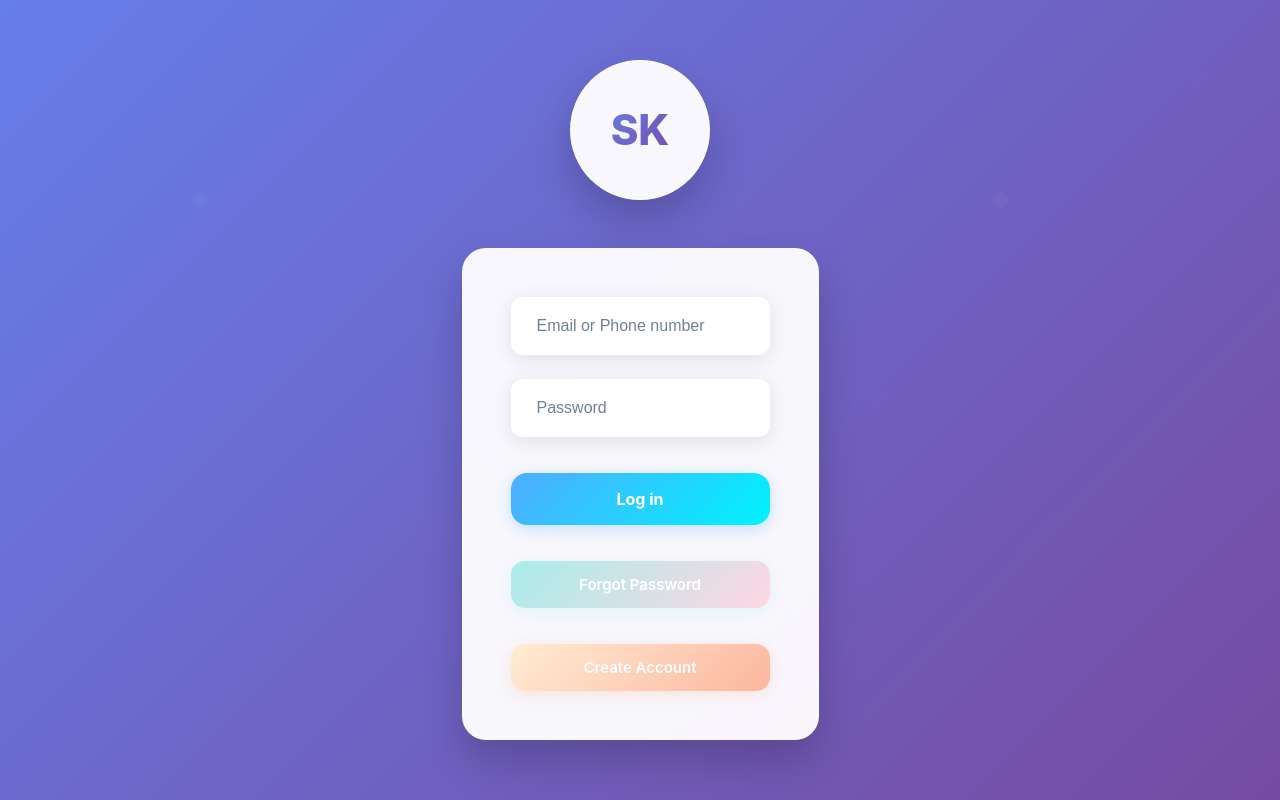
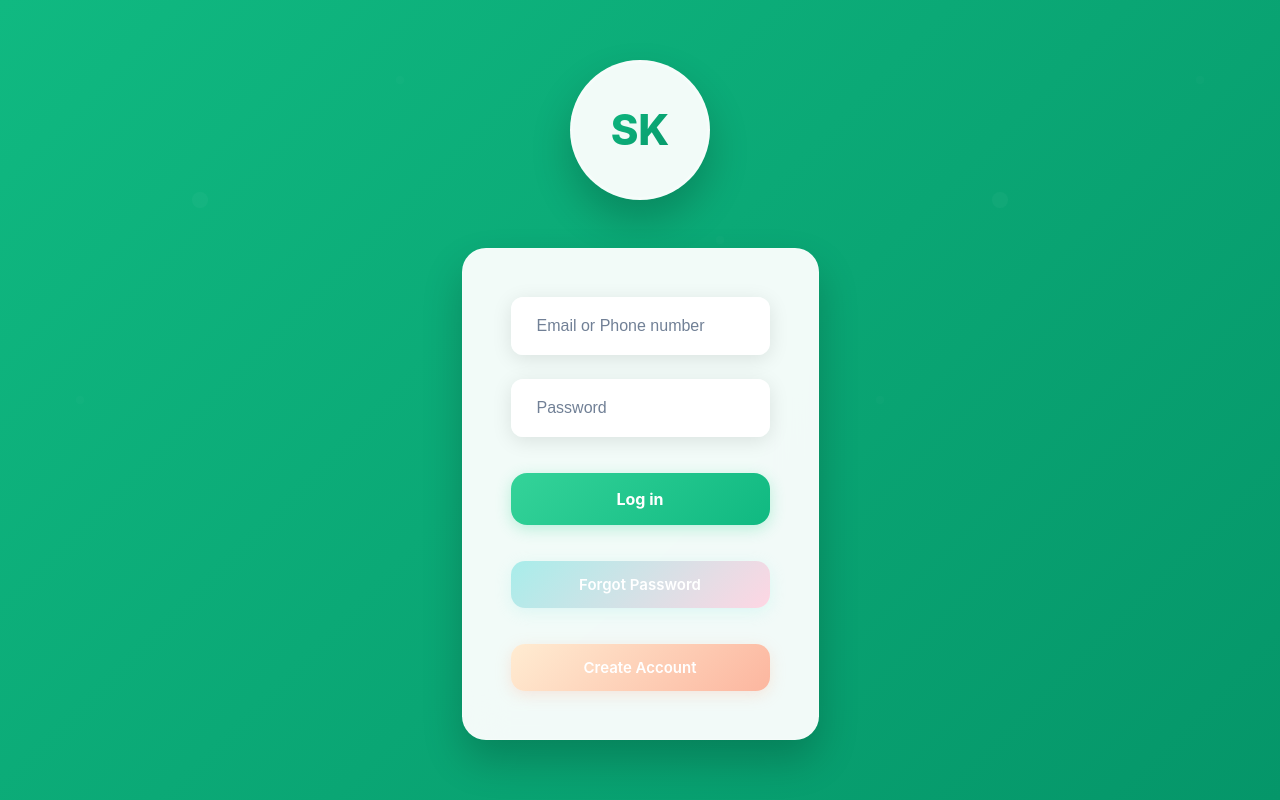
Before and after one commit to namnayit/social-app, a React (Vite) app: page /login in a window 1280 px wide. Built offline with nearby package versions, Linux system fonts and the light colour scheme.

Commit message:
Update primary color to green

```diff
--- a/src/App.css
+++ b/src/App.css
@@ -6,7 +6,7 @@
 
 body {
   font-family: -apple-system, BlinkMacSystemFont, 'Segoe UI', 'Roboto', 'Inter', sans-serif;
-  background: linear-gradient(135deg, #667eea 0%, #764ba2 100%);
+  background: linear-gradient(135deg, #10b981 0%, #059669 100%);
   color: #1a202c;
   line-height: 1.6;
   min-height: 100vh;
@@ -20,14 +20,14 @@ body {
 .btn {
   padding: 12px 24px;
   border: none;
-  background: linear-gradient(135deg, #667eea 0%, #764ba2 100%);
+  background: linear-gradient(135deg, #10b981 0%, #059669 100%);
   color: #ffffff;
   font-size: 14px;
   font-weight: 600;
   cursor: pointer;
   transition: all 0.3s ease;
   border-radius: 12px;
-  box-shadow: 0 4px 15px rgba(102, 126, 234, 0.3);
+  box-shadow: 0 4px 15px rgba(16, 185, 129, 0.3);
   position: relative;
   overflow: hidden;
 }
@@ -49,7 +49,7 @@ body {
 
 .btn:hover {
   transform: translateY(-2px);
-  box-shadow: 0 8px 25px rgba(102, 126, 234, 0.4);
+  box-shadow: 0 8px 25px rgba(16, 185, 129, 0.4);
 }
 
 .btn:active {
@@ -57,12 +57,12 @@ body {
 }
 
 .btn-primary {
-  background: linear-gradient(135deg, #4facfe 0%, #00f2fe 100%);
-  box-shadow: 0 4px 15px rgba(79, 172, 254, 0.3);
+  background: linear-gradient(135deg, #34d399 0%, #10b981 100%);
+  box-shadow: 0 4px 15px rgba(52, 211, 153, 0.3);
 }
 
 .btn-primary:hover {
-  box-shadow: 0 8px 25px rgba(79, 172, 254, 0.4);
+  box-shadow: 0 8px 25px rgba(52, 211, 153, 0.4);
 }
 
 .btn-secondary {
@@ -90,8 +90,8 @@ body {
 
 .input:focus {
   outline: none;
-  border-color: #4facfe;
-  box-shadow: 0 0 0 3px rgba(79, 172, 254, 0.1), 0 4px 20px rgba(0, 0, 0, 0.15);
+  border-color: #10b981;
+  box-shadow: 0 0 0 3px rgba(16, 185, 129, 0.1), 0 4px 20px rgba(0, 0, 0, 0.15);
   transform: translateY(-1px);
 }
 
@@ -123,7 +123,7 @@ body {
 .logo {
   font-size: 28px;
   font-weight: 800;
-  background: linear-gradient(135deg, #667eea 0%, #764ba2 100%);
+  background: linear-gradient(135deg, #10b981 0%, #059669 100%);
   -webkit-background-clip: text;
   -webkit-text-fill-color: transparent;
   background-clip: text;
@@ -180,10 +180,10 @@ body {
 }
 
 ::-webkit-scrollbar-thumb {
-  background: linear-gradient(135deg, #667eea 0%, #764ba2 100%);
+  background: linear-gradient(135deg, #10b981 0%, #059669 100%);
   border-radius: 4px;
 }
 
 ::-webkit-scrollbar-thumb:hover {
-  background: linear-gradient(135deg, #764ba2 0%, #667eea 100%);
+  background: linear-gradient(135deg, #059669 0%, #10b981 100%);
 }
--- a/src/components/EventPage/EventPage.css
+++ b/src/components/EventPage/EventPage.css
@@ -1,5 +1,5 @@
 .event-page {
-  background: linear-gradient(135deg, #667eea 0%, #764ba2 100%);
+  background: linear-gradient(135deg, #10b981 0%, #059669 100%);
   min-height: 100vh;
   padding: 20px 0;
 }
@@ -77,7 +77,7 @@
 }
 
 .field-link {
-  background: linear-gradient(135deg, #4facfe 0%, #00f2fe 100%);
+  background: linear-gradient(135deg, #34d399 0%, #10b981 100%);
   -webkit-background-clip: text;
   -webkit-text-fill-color: transparent;
   background-clip: text;
@@ -123,9 +123,9 @@
 }
 
 .event-btn.active {
-  background: linear-gradient(135deg, #4facfe 0%, #00f2fe 100%);
+  background: linear-gradient(135deg, #34d399 0%, #10b981 100%);
   color: #ffffff;
-  box-shadow: 0 8px 25px rgba(79, 172, 254, 0.4);
+  box-shadow: 0 8px 25px rgba(52, 211, 153, 0.4);
   transform: translateY(-2px);
 }
 
@@ -160,7 +160,7 @@
   margin-bottom: 20px;
   font-size: 18px;
   font-weight: 700;
-  background: linear-gradient(135deg, #667eea 0%, #764ba2 100%);
+  background: linear-gradient(135deg, #10b981 0%, #059669 100%);
   -webkit-background-clip: text;
   -webkit-text-fill-color: transparent;
   background-clip: text;
@@ -177,7 +177,7 @@
 
 .stat-item:hover {
   padding-left: 8px;
-  background: rgba(102, 126, 234, 0.05);
+  background: rgba(16, 185, 129, 0.05);
   border-radius: 8px;
   margin: 0 -8px;
   padding: 16px 16px;
@@ -190,7 +190,7 @@
 .stat-number {
   font-size: 28px;
   font-weight: 800;
-  background: linear-gradient(135deg, #4facfe 0%, #00f2fe 100%);
+  background: linear-gradient(135deg, #34d399 0%, #10b981 100%);
   -webkit-background-clip: text;
   -webkit-text-fill-color: transparent;
   background-clip: text;
--- a/src/components/FeedPage/FeedPage.css
+++ b/src/components/FeedPage/FeedPage.css
@@ -1,5 +1,5 @@
 .feed-page {
-  background: linear-gradient(135deg, #667eea 0%, #764ba2 100%);
+  background: linear-gradient(135deg, #10b981 0%, #059669 100%);
   min-height: 100vh;
   padding: 20px 0;
 }
@@ -168,7 +168,7 @@
   margin-bottom: 20px;
   font-size: 18px;
   font-weight: 700;
-  background: linear-gradient(135deg, #667eea 0%, #764ba2 100%);
+  background: linear-gradient(135deg, #10b981 0%, #059669 100%);
   -webkit-background-clip: text;
   -webkit-text-fill-color: transparent;
   background-clip: text;
@@ -185,7 +185,7 @@
 
 .trending-item:hover {
   padding-left: 8px;
-  background: rgba(102, 126, 234, 0.05);
+  background: rgba(16, 185, 129, 0.05);
   border-radius: 8px;
   margin: 0 -8px 16px -8px;
   padding: 12px 16px;
@@ -197,7 +197,7 @@
 }
 
 .trend-tag {
-  background: linear-gradient(135deg, #4facfe 0%, #00f2fe 100%);
+  background: linear-gradient(135deg, #34d399 0%, #10b981 100%);
   -webkit-background-clip: text;
   -webkit-text-fill-color: transparent;
   background-clip: text;
--- a/src/components/LoginPage/LoginPage.css
+++ b/src/components/LoginPage/LoginPage.css
@@ -3,7 +3,7 @@
   display: flex;
   align-items: center;
   justify-content: center;
-  background: linear-gradient(135deg, #667eea 0%, #764ba2 100%);
+  background: linear-gradient(135deg, #10b981 0%, #059669 100%);
   padding: 20px;
   position: relative;
   overflow: hidden;
@@ -70,7 +70,7 @@
 .logo-text {
   font-size: 42px;
   font-weight: 800;
-  background: linear-gradient(135deg, #667eea 0%, #764ba2 100%);
+  background: linear-gradient(135deg, #10b981 0%, #059669 100%);
   -webkit-background-clip: text;
   -webkit-text-fill-color: transparent;
   background-clip: text;
--- a/src/components/Navigation/Navigation.css
+++ b/src/components/Navigation/Navigation.css
@@ -21,7 +21,7 @@
   left: -100%;
   width: 100%;
   height: 100%;
-  background: linear-gradient(135deg, #667eea 0%, #764ba2 100%);
+  background: linear-gradient(135deg, #10b981 0%, #059669 100%);
   transition: left 0.3s ease;
   z-index: -1;
   border-radius: 12px;
@@ -34,7 +34,7 @@
 .nav-link:hover {
   color: #ffffff;
   transform: translateY(-2px);
-  box-shadow: 0 8px 25px rgba(102, 126, 234, 0.3);
+  box-shadow: 0 8px 25px rgba(16, 185, 129, 0.3);
 }
 
 .nav-user {
--- a/src/components/PostCard/PostCard.css
+++ b/src/components/PostCard/PostCard.css
@@ -111,14 +111,14 @@
 }
 
 .like-btn.liked {
-  background: linear-gradient(135deg, #4facfe 0%, #00f2fe 100%);
+  background: linear-gradient(135deg, #34d399 0%, #10b981 100%);
   color: #ffffff;
   border-color: transparent;
-  box-shadow: 0 4px 15px rgba(79, 172, 254, 0.3);
+  box-shadow: 0 4px 15px rgba(52, 211, 153, 0.3);
 }
 
 .like-btn.liked:hover {
-  box-shadow: 0 8px 25px rgba(79, 172, 254, 0.4);
+  box-shadow: 0 8px 25px rgba(52, 211, 153, 0.4);
 }
 
 .comment-btn.active {
--- a/src/components/UserProfile/UserProfile.css
+++ b/src/components/UserProfile/UserProfile.css
@@ -38,7 +38,7 @@
   font-size: 20px;
   font-weight: 700;
   margin-bottom: 8px;
-  background: linear-gradient(135deg, #667eea 0%, #764ba2 100%);
+  background: linear-gradient(135deg, #10b981 0%, #059669 100%);
   -webkit-background-clip: text;
   -webkit-text-fill-color: transparent;
   background-clip: text;
@@ -68,14 +68,14 @@
 }
 
 .stat:hover {
-  background: rgba(102, 126, 234, 0.05);
+  background: rgba(16, 185, 129, 0.05);
   transform: translateY(-2px);
 }
 
 .stat-number {
   font-weight: 800;
   font-size: 20px;
-  background: linear-gradient(135deg, #4facfe 0%, #00f2fe 100%);
+  background: linear-gradient(135deg, #34d399 0%, #10b981 100%);
   -webkit-background-clip: text;
   -webkit-text-fill-color: transparent;
   background-clip: text;
```
